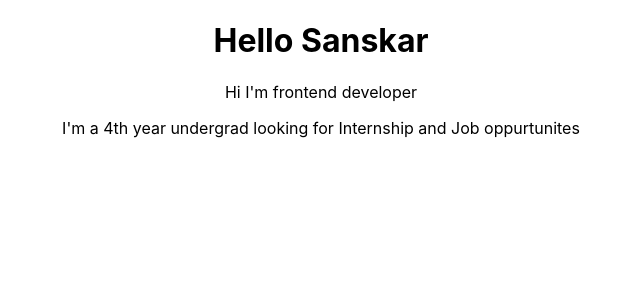
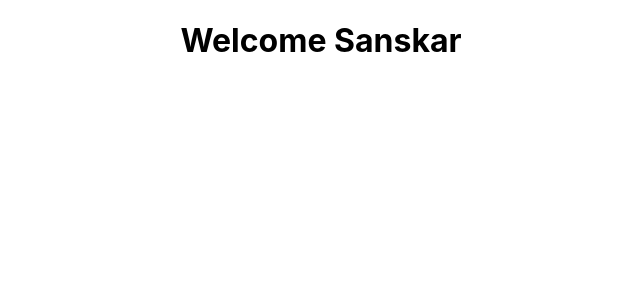
Before and after one commit to Sanskar-Choubey/hello-world, a React (Create React App) app: page / in a window 1280 px wide. Shown: the top 300 px of the page, without its empty margins (319-959 px from the left). Built offline with nearby package versions, Linux system fonts and the light colour scheme.

Commit message:
Welcome with JSX

```diff
--- a/src/App.js
+++ b/src/App.js
@@ -3,13 +3,15 @@ import './App.css';
 import Greet from './components/greet';
 import {Msg} from './components/greet';
 import Welcome from './components/welcome';
+import Message from './components/JSX';
 
 function App() {
     return (
       <div className="App">
-        <Greet />
+        {/* <Greet />
         <Msg />
-        <Welcome />
+        <Welcome /> */}
+        <Message />
       </div>
     );
 }
--- /dev/null
+++ b/src/components/JSX.js
@@ -0,0 +1,9 @@
+import React from 'react';
+
+function Message(){
+    return (
+            <h1>Welcome Sanskar</h1>
+    )
+}
+
+export default Message
```
Also changed, not shown: 1 other file (tests, documents, lock files or other folders).
